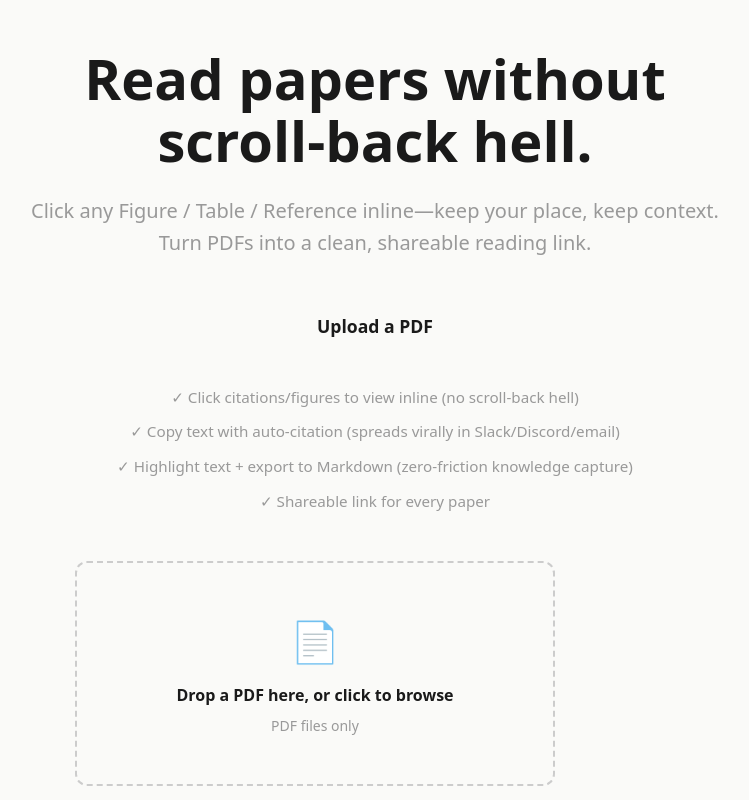
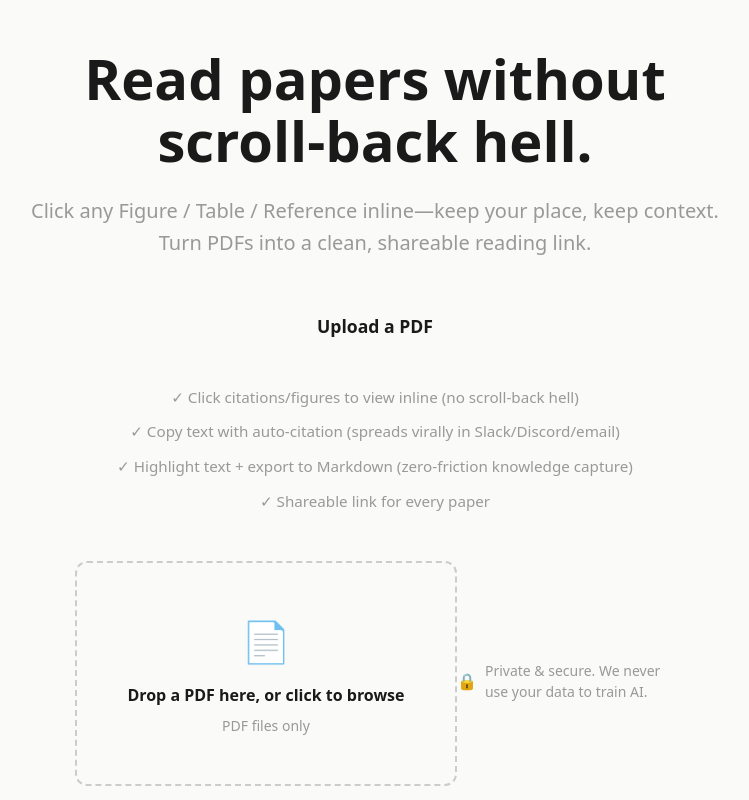
Before and after one commit to TylerMorrison21/paperflow, a Next.js app in the folder frontend/: page / in a window 1280 px wide. Shown: the top 800 px of the page, without its empty margins (265-1014 px from the left). Built offline with nearby package versions, Linux system fonts and the light colour scheme; no server answers.

Commit message:
Center upload zone and fix dropzone alignment

```diff
--- a/frontend/src/app/page.tsx
+++ b/frontend/src/app/page.tsx
@@ -51,7 +51,7 @@ export default function Home() {
       </div>
 
       {/* Upload Zone */}
-      <div id="upload-zone" style={{ marginBottom: '4rem', width: '100%', maxWidth: 600 }}>
+      <div id="upload-zone" style={{ marginBottom: '4rem', width: '100%', maxWidth: 600, display: 'flex', justifyContent: 'center' }}>
         <UploadZone onComplete={id => router.push(`/read/${id}`)} />
       </div>
 
--- a/frontend/src/components/UploadZone.tsx
+++ b/frontend/src/components/UploadZone.tsx
@@ -109,12 +109,16 @@ export default function UploadZone({ onComplete }: { onComplete: (id: string) =>
           border: `2px dashed ${dragOver ? 'var(--accent)' : '#ccc'}`,
           borderRadius: 12,
           padding: '3rem 2rem',
-          textAlign: 'center',
           cursor: 'pointer',
           background: dragOver ? '#fff5f5' : 'transparent',
           transition: 'all 0.2s',
           maxWidth: 480,
           width: '100%',
+          display: 'flex',
+          flexDirection: 'column',
+          alignItems: 'center',
+          justifyContent: 'center',
+          textAlign: 'center',
         }}
       >
         <input id="pdf-input" type="file" accept=".pdf" style={{ display: 'none' }}
```
